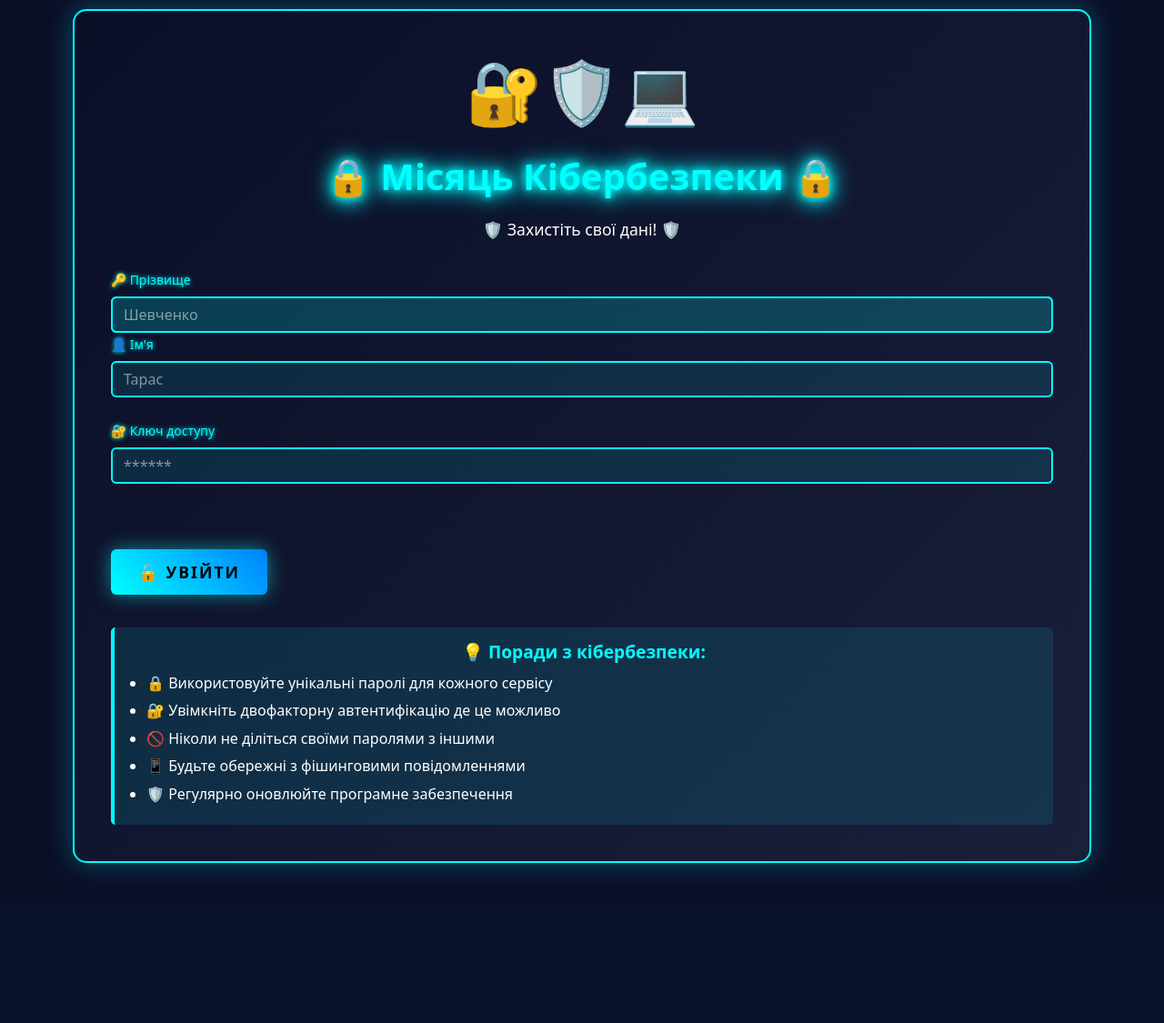
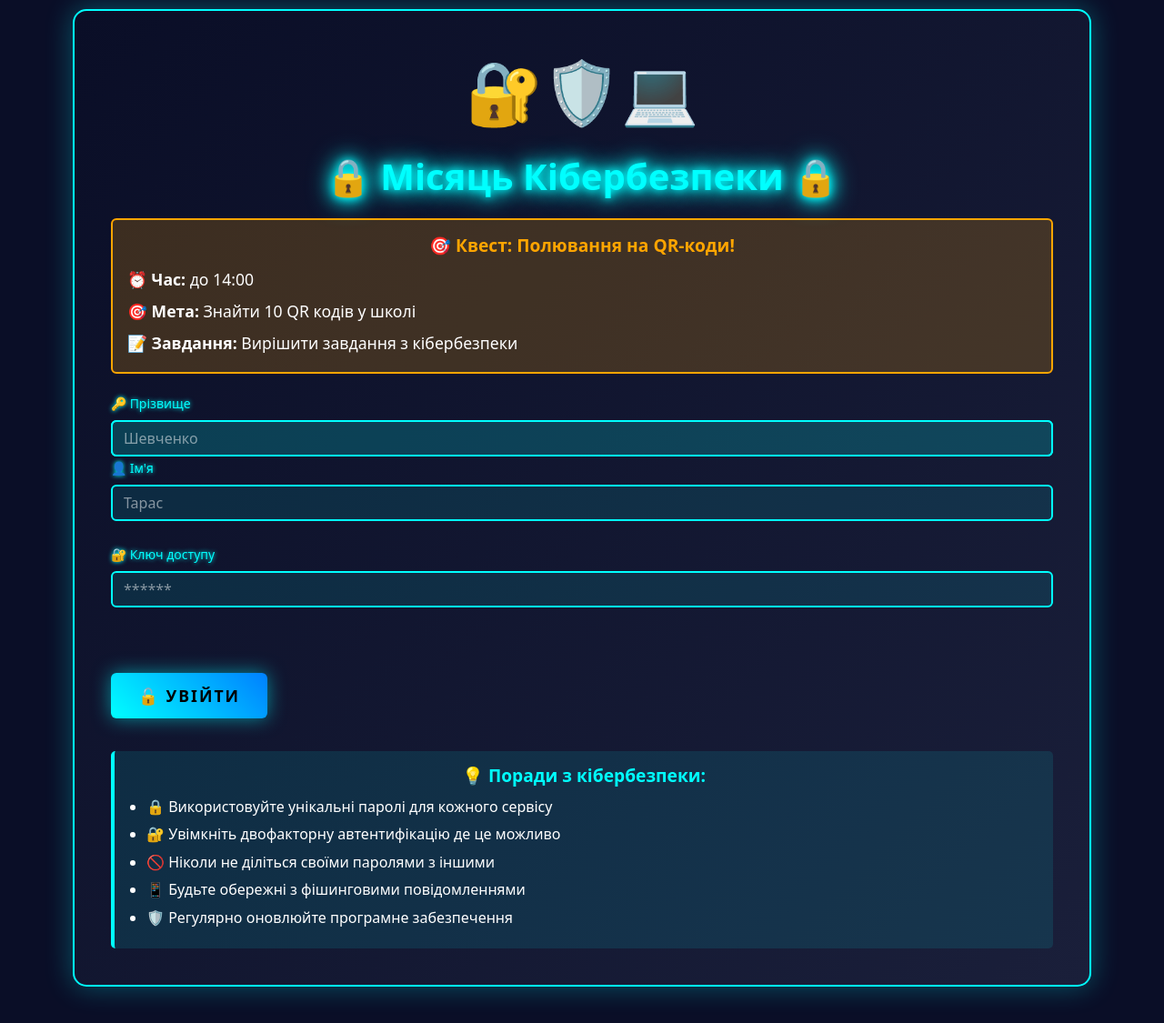
Before and after one commit to rrader/roster, a Django app: template roster/templates/cybermonth/index.html in a window 1280 px wide. Shown: the whole page at 91% size. Before the commit the page ends 961 px from the top, so only its background shows below. Run offline with Django 4.2, Linux system fonts and the light colour scheme; the template is opened without the code that fills it: values that come from a table or form of the project are taken from there, others are empty; some libraries are stand-ins or nearby versions.

Commit message:
add quest

```diff
--- a/roster/templates/cybermonth/index.html
+++ b/roster/templates/cybermonth/index.html
@@ -291,7 +291,13 @@
 <div class="cyber-container">
   <div class="cyber-icon">🔐🛡️💻</div>
   <h1 class="cyber-title">🔒 Місяць Кібербезпеки 🔒</h1>
-  <p class="cyber-subtitle">🛡️ Захистіть свої дані! 🛡️</p>
+
+  <div class="alert" style="background-color: rgba(255, 165, 0, 0.2) !important; border: 2px solid #ffa500 !important; color: #ffa500 !important; margin-bottom: 20px;">
+    <h5 style="color: #ffa500; font-weight: bold; margin-bottom: 10px;">🎯 Квест: Полювання на QR-коди!</h5>
+    <p style="margin-bottom: 5px;"><strong>⏰ Час:</strong> до 14:00</p>
+    <p style="margin-bottom: 5px;"><strong>🎯 Мета:</strong> Знайти 10 QR кодів у школі</p>
+    <p style="margin-bottom: 0;"><strong>📝 Завдання:</strong> Вирішити завдання з кібербезпеки</p>
+  </div>
 
   {% if error %}
   <div class="alert cyber-alert" role="alert">
```
